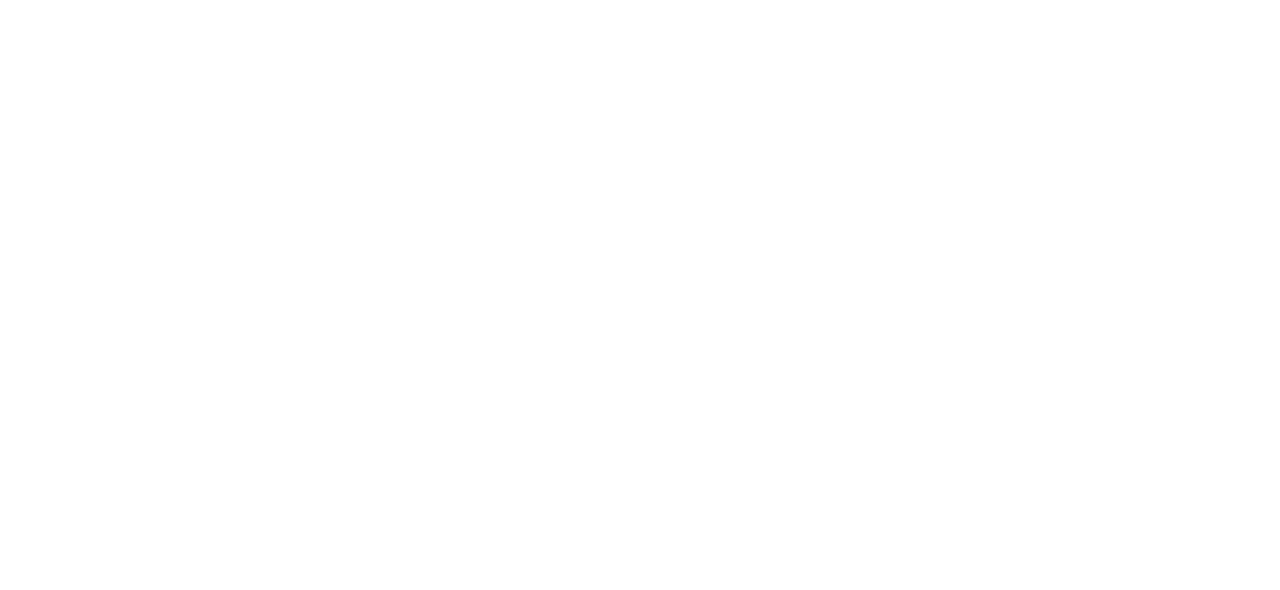
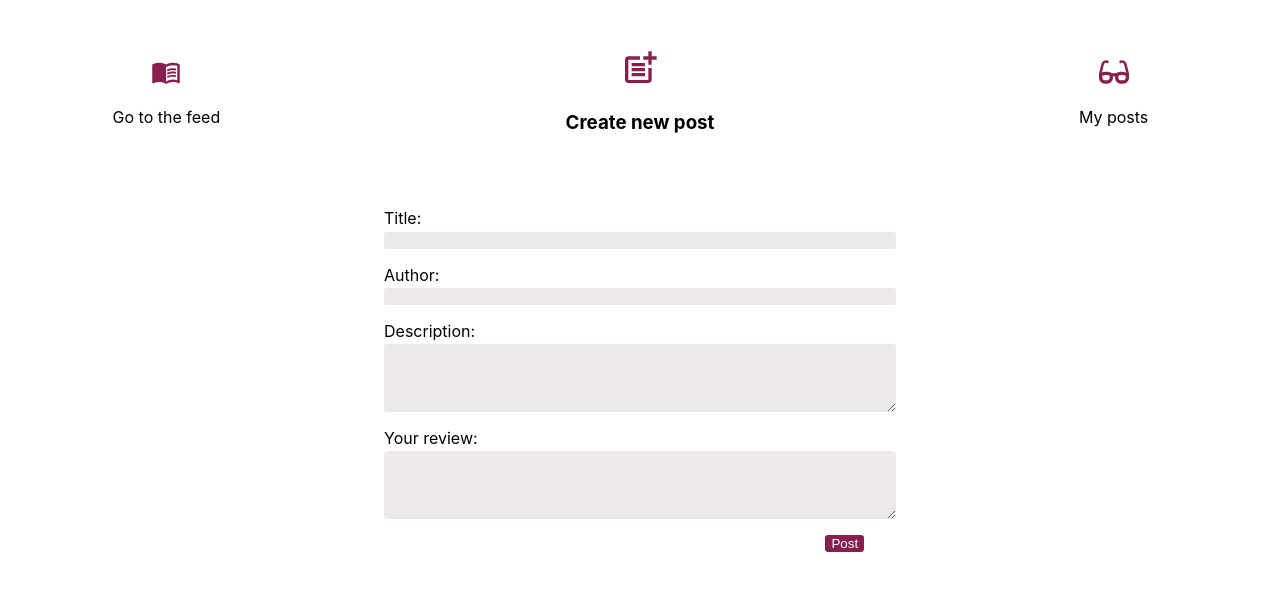
Before and after one commit to ezzequ/database-project, a React (Create React App) app: page /createpost in a window 1280 px wide. Before the commit this address had no page. Shown: the top 590 px of the page. Built offline with nearby package versions, Linux system fonts and the light colour scheme.

Commit message:
add create post and my post components

```diff
--- a/package.json
+++ b/package.json
@@ -3,6 +3,7 @@
   "version": "0.1.0",
   "private": true,
   "dependencies": {
+    "@mui/icons-material": "^5.6.2",
     "@testing-library/jest-dom": "^5.16.4",
     "@testing-library/react": "^13.1.1",
     "@testing-library/user-event": "^13.5.0",
@@ -11,6 +12,7 @@
     "nodemon": "^2.0.15",
     "react": "^18.0.0",
     "react-dom": "^18.0.0",
+    "react-icons": "^4.3.1",
     "react-router-dom": "^6.3.0",
     "react-scripts": "5.0.1",
     "web-vitals": "^2.1.4"
--- a/src/components/App.jsx
+++ b/src/components/App.jsx
@@ -1,12 +1,17 @@
 import { BrowserRouter, Route, Routes } from "react-router-dom";
 import "../App.css";
 import Login from "./Login";
+import MyPosts from "./MyPosts";
+import CreatePost from "./CreatePost";
+
 function App() {
   return (
     <div className="App">
       <BrowserRouter>
         <Routes>
           <Route path="/login" element={<Login/>}></Route>
+          <Route path="/myposts" element={<MyPosts/>}></Route>
+          <Route path="/createpost" element={<CreatePost/>}></Route>
         </Routes>
       </BrowserRouter>
     </div>
--- /dev/null
+++ b/src/components/CreatePost.css
@@ -0,0 +1,57 @@
+.container {
+    height: 100vh;
+  }
+
+  .heading {
+      display: flex;
+      flex-direction: row;
+      justify-content: space-between;
+      align-items: center;
+      margin: 3rem;
+  }
+
+  .heading div{
+      width: 20%;
+  }
+
+.formContainer {
+    display: flex;
+    flex-direction: column;
+    align-items: center;
+    width: 100%;
+}
+
+  .form {
+      display: flex;
+      flex-direction: column;
+      width: 40%;
+      margin: .5rem;
+  }
+
+  .form input {
+      background-color: #EDE8EA;
+      border: none;
+      border-radius: .2rem;
+  }
+
+  .form textarea {
+    background-color: #EDE8EA;
+    border: none;
+    height: 4rem;
+    border-radius: .2rem;
+}
+
+  .form label {
+      display: flex;
+      justify-content: left;
+      margin-bottom: .2rem;
+  }
+
+  .formContainer button{
+    margin-left: 32%;
+    margin-top: .5rem;
+    border: none;
+      background-color: #87204D;
+      color: white;
+      border-radius: .2rem;
+  }
--- /dev/null
+++ b/src/components/CreatePost.jsx
@@ -0,0 +1,50 @@
+import React from "react";
+import "./CreatePost.css";
+import { FaGlasses } from "react-icons/fa";
+import { MdMenuBook } from "react-icons/md";
+import { MdPostAdd } from "react-icons/md";
+
+function CreatePost() {
+  return (
+    <div className="container">
+      <div className="heading">
+        <div>
+          <MdMenuBook size={30} color="#87204D" />
+          <p>Go to the feed</p>
+        </div>
+        <div>
+          <MdPostAdd size={40} color="#87204D" />
+          <h3>Create new post</h3>
+        </div>
+        <div>
+          <FaGlasses size={30} color="#87204D" />
+          <p>My posts</p>
+        </div>
+      </div>
+
+      <div>
+        <form className="formContainer">
+          <div className="form">
+            <label for="title">Title:</label>
+            <input name="title"></input>
+          </div>
+          <div className="form">
+            <label for="author">Author:</label>
+            <input name="author"></input>
+          </div>
+          <div className="form">
+            <label for="description">Description:</label>
+            <textarea className="inputDesc" name="description"></textarea>
+          </div>
+          <div className="form">
+            <label for="review">Your review:</label>
+            <textarea className="inputReview" name="review"></textarea>
+          </div>
+          <button>Post</button>
+        </form>
+      </div>
+    </div>
+  );
+}
+
+export default CreatePost;
--- /dev/null
+++ b/src/components/MyPosts.css
@@ -0,0 +1,15 @@
+.container {
+  height: 100vh;
+}
+
+.heading {
+    display: flex;
+    flex-direction: row;
+    justify-content: space-between;
+    align-items: center;
+    margin: 3rem;
+}
+
+.heading div{
+    width: 20%;
+}
--- /dev/null
+++ b/src/components/MyPosts.jsx
@@ -0,0 +1,33 @@
+import React from "react";
+import "./MyPosts.css";
+import { FaGlasses } from "react-icons/fa";
+import { MdMenuBook } from "react-icons/md";
+import { MdPostAdd } from "react-icons/md";
+
+
+
+
+function MyPosts() {
+    return (
+
+        <div className="container">
+        <div className="heading">
+            <div>
+                <MdMenuBook size={30} color="#87204D"/>
+            <p>Go to the feed</p>
+            </div>
+            <div>
+                <FaGlasses size={40} color="#87204D"/>
+                <h3>My posts</h3>
+            </div>
+            <div>
+                <MdPostAdd size={30} color="#87204D"/>
+            <p>Create new post</p>
+            </div>
+        </div>
+        </div>
+
+    );
+}
+
+export default MyPosts;
```
Also changed, not shown: 1 other file (tests, documents, lock files or other folders).
